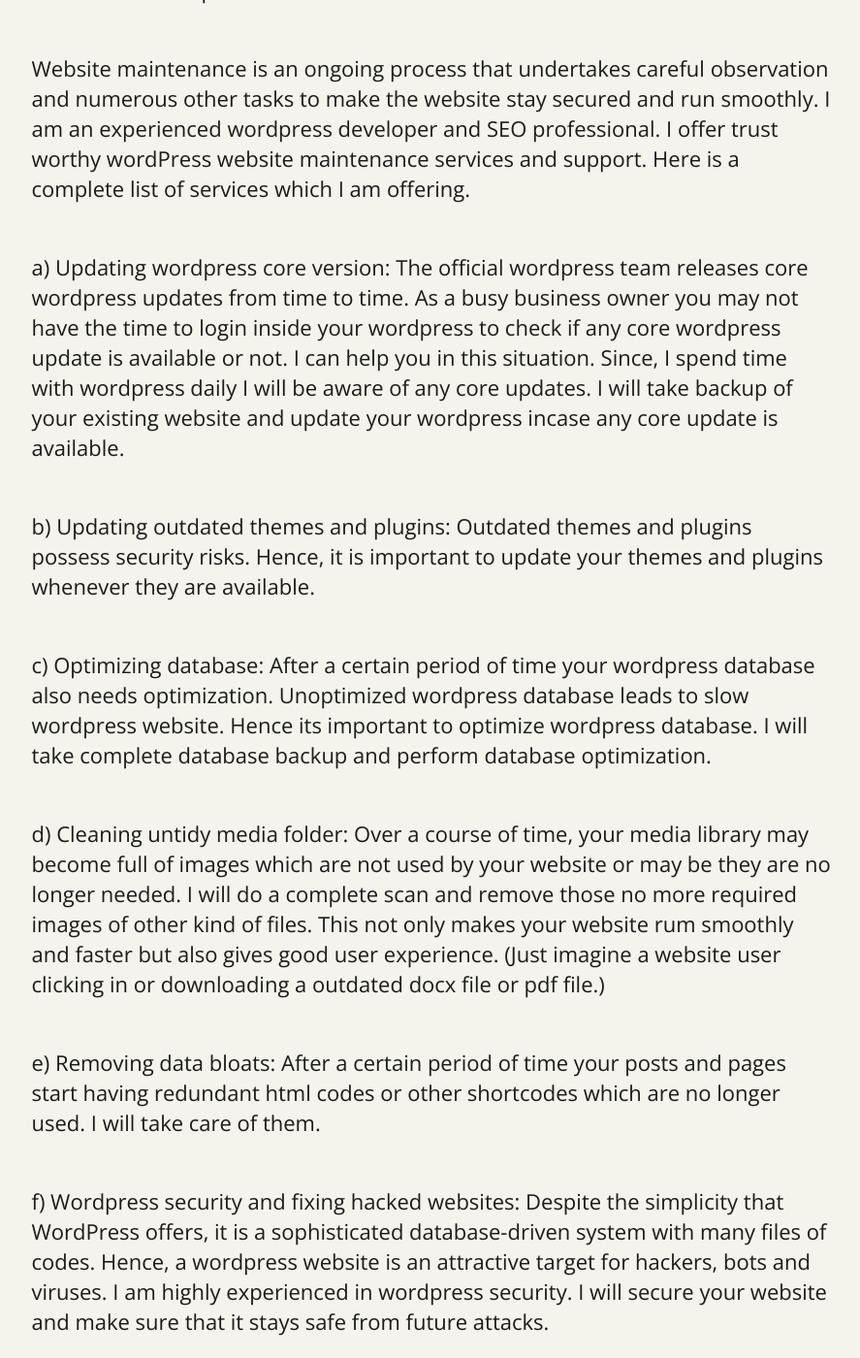
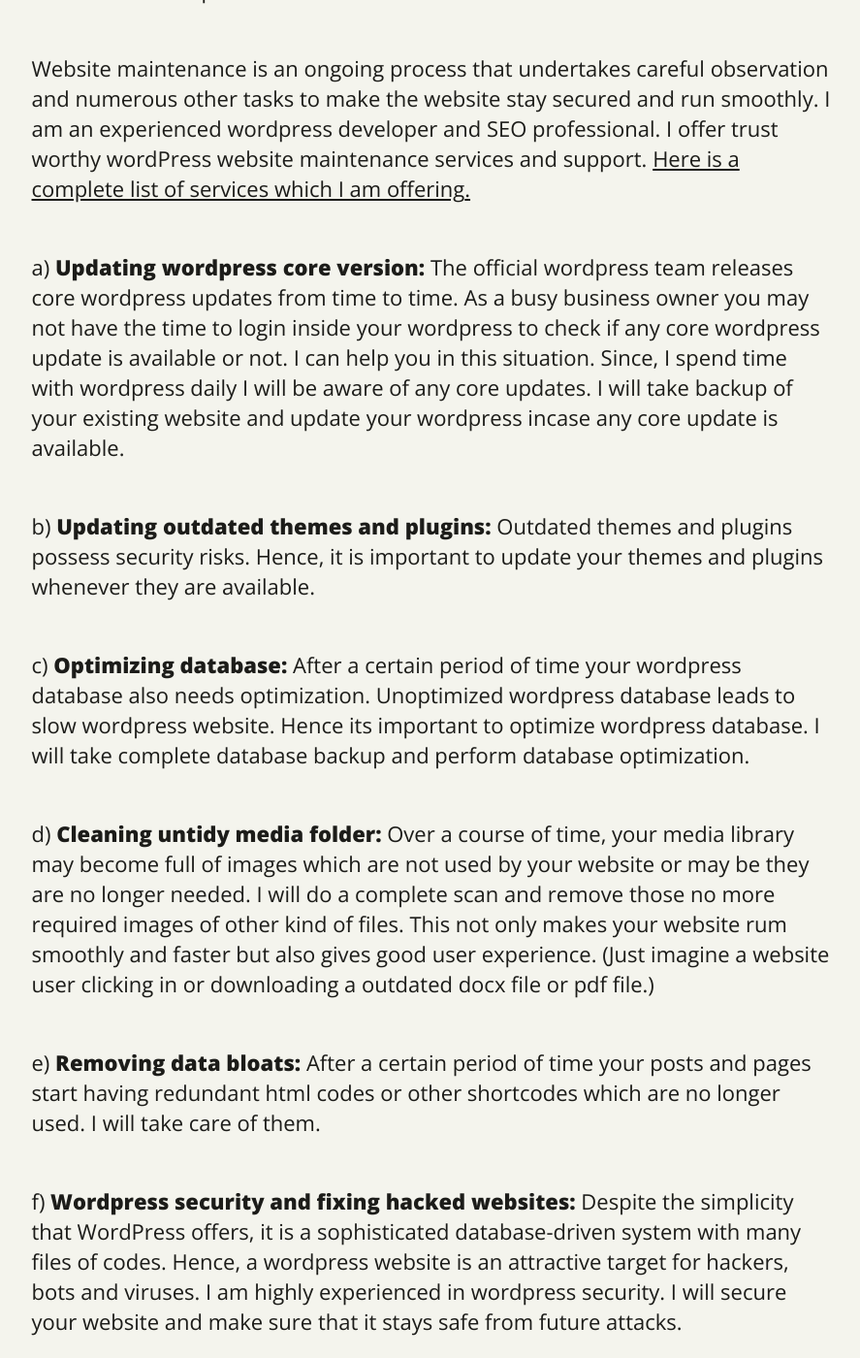
Before and after one commit to sndn/sndn.github.io, a Jekyll site: the page built from _posts/2022-11-24-wordpress-maintenance.md, in a window 1280 px wide and 1400 px high, scrolled down 989 px. Shown: the whole window at 97% size, without its empty margins (195-1082 px from the left). Built offline with Jekyll 4.4.1, drawn with Linux system fonts in a browser that asks for light colours; some of the changed text lies outside the part shown.

Commit message:
Update 2022-11-24-wordpress-maintenance.md

```diff
--- a/_posts/2022-11-24-wordpress-maintenance.md
+++ b/_posts/2022-11-24-wordpress-maintenance.md
@@ -16,22 +16,22 @@
 
 A ill-maintained website can kill your business and offers the opportunity for your competitors to grow. Hence, its extremely important to have a properly maintained wordpress website.
 
-Website maintenance is an ongoing process that undertakes careful observation and numerous other tasks to make the website stay secured and run smoothly. I am an experienced wordpress developer and SEO professional. I offer trust worthy wordPress website maintenance services and support. Here is a complete list of services which I am offering.
+Website maintenance is an ongoing process that undertakes careful observation and numerous other tasks to make the website stay secured and run smoothly. I am an experienced wordpress developer and SEO professional. I offer trust worthy wordPress website maintenance services and support. <u>Here is a complete list of services which I am offering<u/>.
 
-a) Updating wordpress core version: The official wordpress team releases core wordpress updates from time to time. As a busy business owner you may not have the time to login inside your wordpress to check if any core wordpress update is available or not. I can help you in this situation. Since, I spend time with wordpress daily I will be aware of any core updates. I will take backup of your existing website and update your wordpress incase any core update is available.
+a) **Updating wordpress core version:** The official wordpress team releases core wordpress updates from time to time. As a busy business owner you may not have the time to login inside your wordpress to check if any core wordpress update is available or not. I can help you in this situation. Since, I spend time with wordpress daily I will be aware of any core updates. I will take backup of your existing website and update your wordpress incase any core update is available.
 
-b) Updating outdated themes and plugins: Outdated themes and plugins possess security risks. Hence, it is important to update your themes and plugins whenever they are available.
+b) **Updating outdated themes and plugins:** Outdated themes and plugins possess security risks. Hence, it is important to update your themes and plugins whenever they are available.
 
-c) Optimizing database: After a certain period of time your wordpress database also needs optimization. Unoptimized wordpress database leads to slow wordpress website. Hence its important to optimize wordpress database. I will take complete database backup and perform database optimization.
+c) **Optimizing database:** After a certain period of time your wordpress database also needs optimization. Unoptimized wordpress database leads to slow wordpress website. Hence its important to optimize wordpress database. I will take complete database backup and perform database optimization.
 
-d) Cleaning untidy media folder: Over a course of time, your media library may become full of images which are not used by your website or may be they are no longer needed. I will do a complete scan and remove those no more required images of other kind of files. This not only makes your website rum smoothly and faster but also gives good user experience. (Just imagine a website user clicking in or downloading a outdated docx file or pdf file.)
+d) **Cleaning untidy media folder:** Over a course of time, your media library may become full of images which are not used by your website or may be they are no longer needed. I will do a complete scan and remove those no more required images of other kind of files. This not only makes your website rum smoothly and faster but also gives good user experience. (Just imagine a website user clicking in or downloading a outdated docx file or pdf file.)
 
-e) Removing data bloats: After a certain period of time your posts and pages start having redundant html codes or other shortcodes which are no longer used. I will take care of them.
+e) **Removing data bloats:** After a certain period of time your posts and pages start having redundant html codes or other shortcodes which are no longer used. I will take care of them.
 
-f) Wordpress security and fixing hacked websites: Despite the simplicity that WordPress offers, it is a sophisticated database-driven system with many files of codes. Hence, a wordpress website is an attractive target for hackers, bots and viruses. I am highly experienced in wordpress security. I will secure your website and make sure that it stays safe from future attacks.
+f) **Wordpress security and fixing hacked websites:** Despite the simplicity that WordPress offers, it is a sophisticated database-driven system with many files of codes. Hence, a wordpress website is an attractive target for hackers, bots and viruses. I am highly experienced in wordpress security. I will secure your website and make sure that it stays safe from future attacks.
 
 If you have your wordpress website hacked then don't hesitate to contact me. I will remove viruses and malware from your website and make it future-proof.
 
-g) Optimizing SEO of your wordpress website: There is no use of a website having zero visitors. You need real human traffic to your website for your business to succeed online. I offer complete wordpress seo services. You can read more about it by visiting my wordpress seo services page.
+g) **Optimizing SEO of your wordpress website:** There is no use of a website having zero visitors. You need real human traffic to your website for your business to succeed online. I offer complete wordpress seo services. You can read more about it by visiting my wordpress seo services page.
 
 So, if you need any wordpress maintenace or wordpress seo services then look no further. [Contact me](https://sndn.github.io/contact/) and I will get back to you asap! Thank you, take care and have a great day.
```
